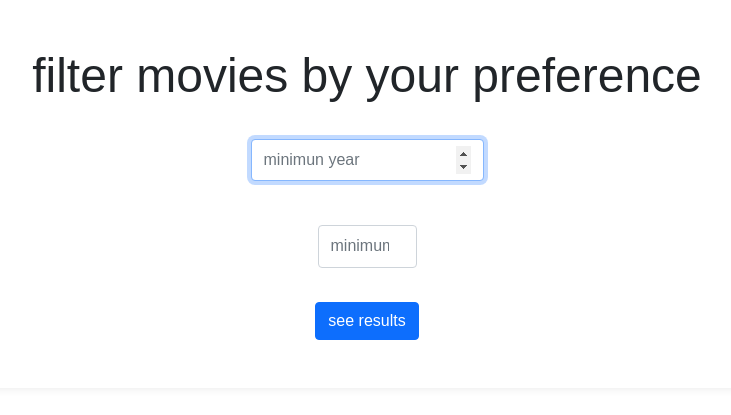
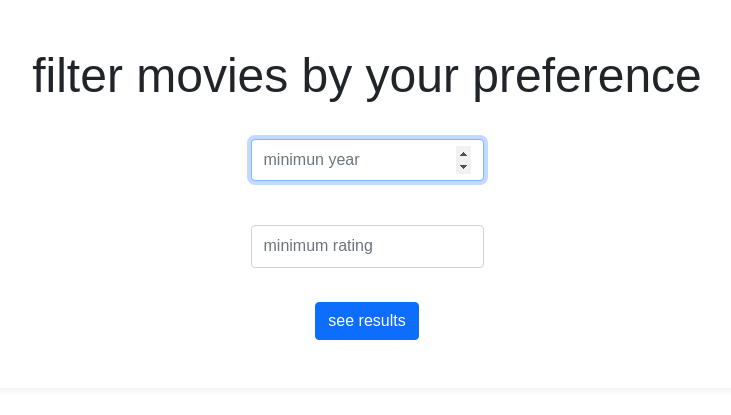
Before and after one commit to lolocompa/cs50x, a Flask app: page / in a window 1280 px wide. Shown: the part 87-502 px from the top of the page, without its empty margins (273-1004 px from the left). Run offline with Flask 3, Linux system fonts and the light colour scheme; a user stored in the database is signed in; some libraries are stand-ins or nearby versions.

Commit message:
Wed, Nov 1, 2023, 8:26 PM -03:00

```diff
--- a/my-project/templates/index.html
+++ b/my-project/templates/index.html
@@ -10,7 +10,7 @@
     <form action="/" method="post">
         <input autocomplete="off" autofocus class="form-control mx-auto w-auto" id="year" max="2023" name="year" placeholder="minimun year" type="number">
         <br>
-        <input autocomplete="off" autofocus class="form-control mx-auto w-auto" id="rating" step="0.1" min="1" max="10"  name="rating" placeholder="minimumrating" type="number">
+        <input autocomplete="off" autofocus class="form-control mx-auto w-auto" id="rating" step="0.1" max="10"  name="rating" placeholder="minimum rating" type="number" >
         <br>
         <button class="btn btn-primary" type="submit">see results</button>
     </Form>
```
